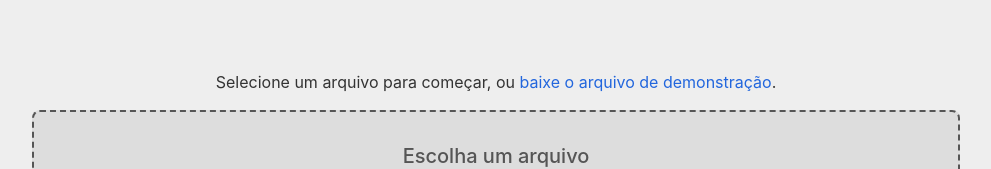
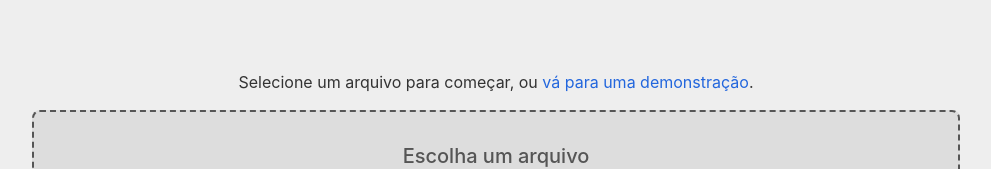
Before and after one commit to leopiccionia/elo-ranker, a Vue app: page /#/facade in a window 1280 px wide. Shown: the part 288-457 px from the top of the page, without its empty margins (144-1135 px from the left). Built offline with nearby package versions, Linux system fonts and the light colour scheme.

Commit message:
Easier access to demo

```diff
--- a/src/components/Facade.vue
+++ b/src/components/Facade.vue
@@ -1,6 +1,6 @@
 <script setup lang="ts">
   import { useFileDialog } from '@vueuse/core'
-  import { useRouter } from 'vue-router'
+  import { RouterLink, useRouter } from 'vue-router'
 
   import Header from './Header.vue'
   import { useStore } from '../store'
@@ -21,9 +21,7 @@
 <template>
   <Header title="Boas vindas"/>
   <main class="facade">
-    <p>Selecione um arquivo para começar, ou
-      <a download href="https://raw.githubusercontent.com/leopiccionia/elo-ranker/main/demos/estados-br.ini" target="_blank">baixe o arquivo de demonstração</a>.
-    </p>
+    <p>Selecione um arquivo para começar, ou <RouterLink :to="{ name: 'demo:estados-br' }">vá para uma demonstração</RouterLink>.</p>
     <button type="button" @click="open()">Escolha um arquivo</button>
   </main>
 </template>
```
Also changed, not shown: 4 other files (tests, documents, lock files or other folders).
